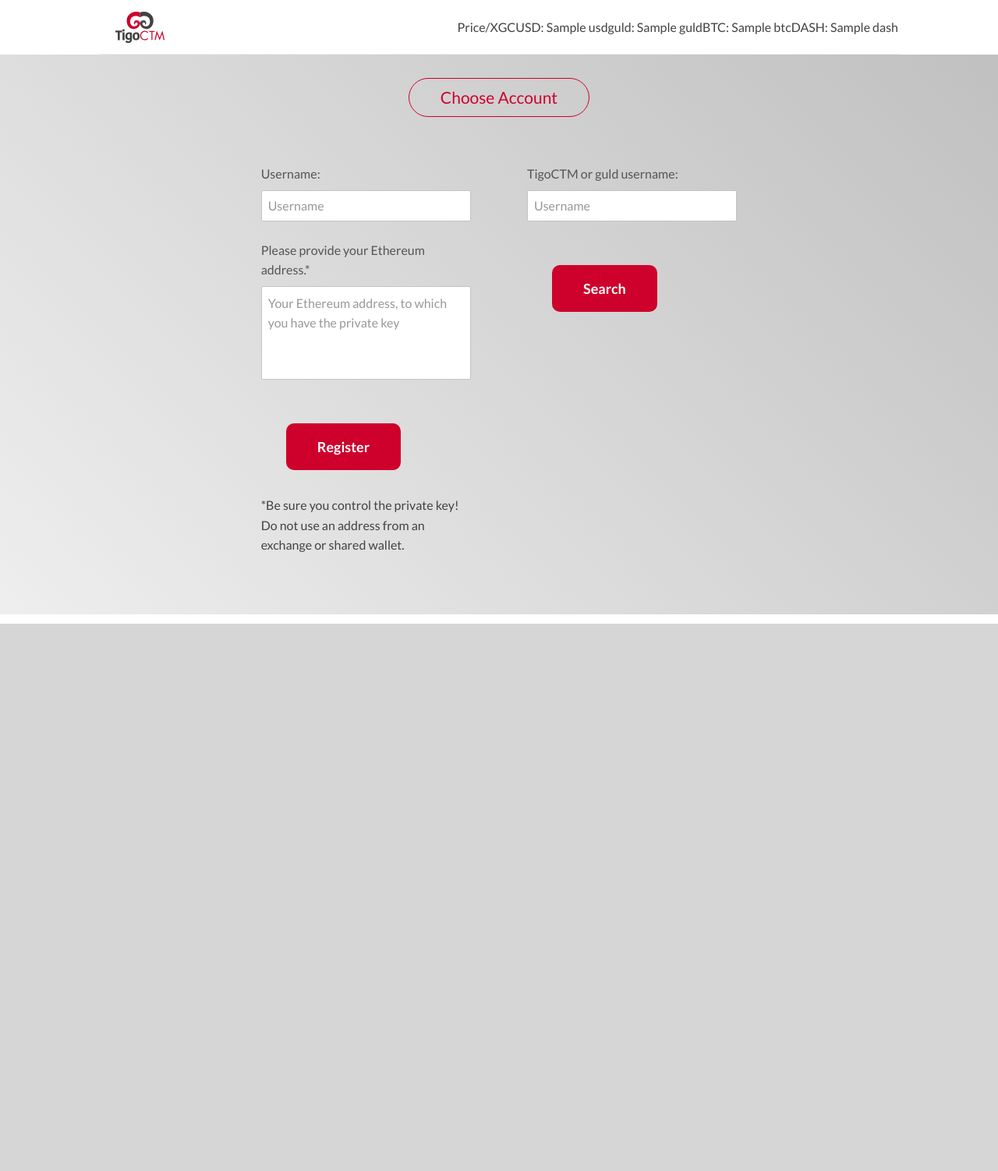
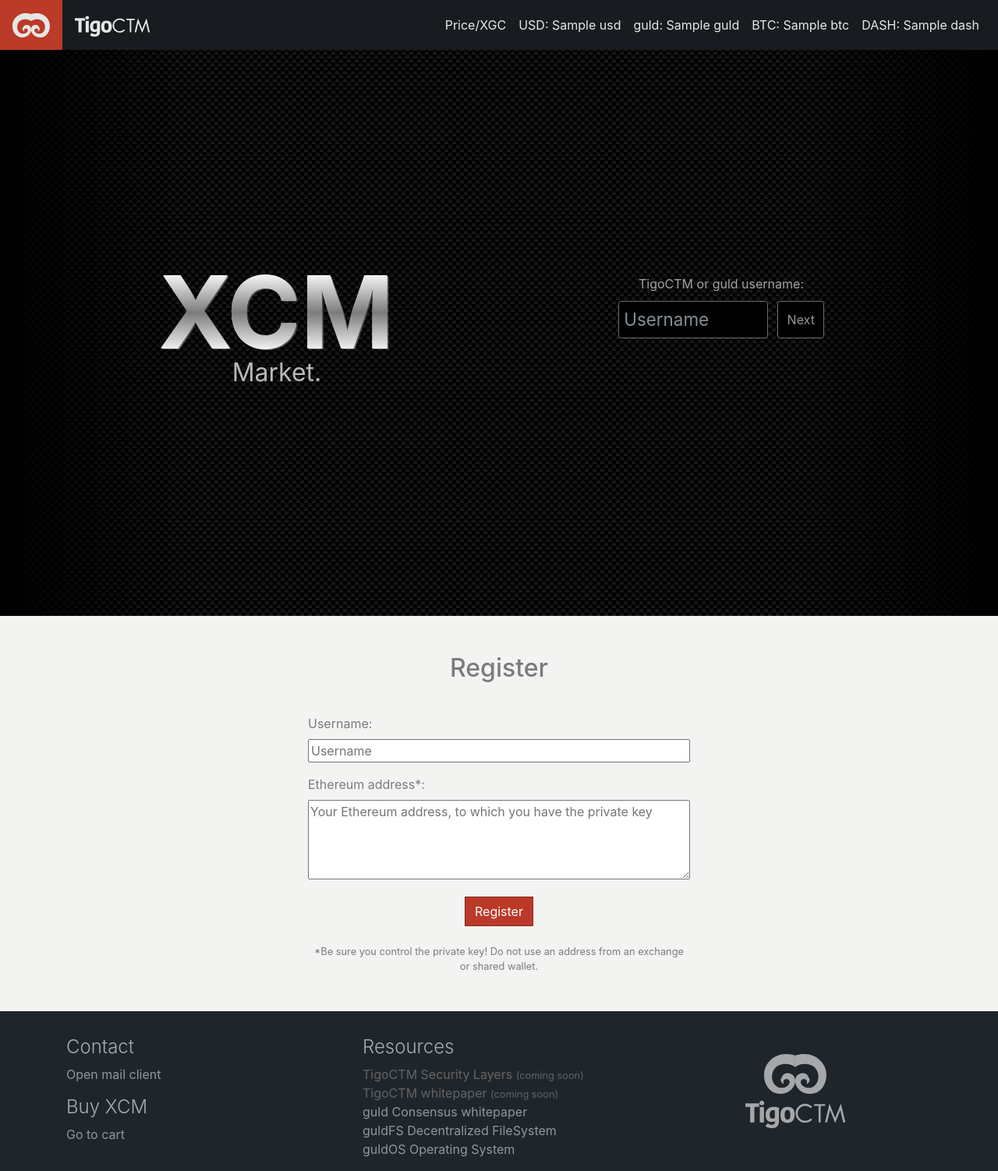
Before and after one commit to TigoCTM/tigoctm, a Flask app: template templates/identify.html in a window 1280 px wide. Shown: the whole page at 78% size. Before the commit the page ends 800 px from the top, so only its background shows below. Run offline with Flask 2, Linux system fonts and the light colour scheme; the template is opened without the code that fills it: most values are stand-ins (such as "Sample title", 1, 10 or a date in 2020); some libraries are stand-ins or nearby versions.

Commit message:
XCM Market new face

```diff
--- a/static/css/style.css
+++ b/static/css/style.css
@@ -17,6 +17,18 @@
 
 b {
     font-weight: bold;
+}
+
+.btn-primary {
+    color: #fff;
+    background-color: #bb3928;
+    border-radius: 0;
+    border-color: #82281c;
+}
+
+.btn-primary:hover, .btn-primary:active {
+    background-color: #8a2c1f;
+    border-color: #882c20;
 }
 
 .section-padding {
@@ -405,3 +417,74 @@
     background: white;
     color: black;
 }
+
+#identifyPage .header:after {
+    display: none;
+}
+
+#identifyPage .header form {
+    display: inline-block;
+}
+
+#identifyPage .header label {
+    margin-bottom: 0.6rem;
+}
+
+#identifyPage .header .btn {
+    font-size: 1rem;
+    padding: 0.7rem;
+    color: #989898;
+    -webkit-transition: all 0.5s; /* Safari */
+    transition: all 0.5s;
+}
+
+#identifyPage .header .btn:hover, #identifyPage .header .btn:active, #identifyPage .header .btn:visited {
+    background: #bb3928;
+    border-color: #541f18;
+    color: #e6e6e6;
+}
+
+#identifyPage .header input {
+    background: #000;
+    border: #6d6d6d solid 1px;
+    padding: 0.4rem;
+    color: #d4d4d4;
+    border-radius: 0.2rem;
+    font-size: 1.4rem;
+    margin: 0;
+}
+
+#identifyPage .header #name {
+    width: 12rem;
+}
+
+#identifyPage  #section-register {
+    background: #f3f3f2;
+    color: #7b7b7b;
+    padding: 3rem 0;
+}
+
+#identifyPage #section-register h2 {
+    padding: 0 0 2rem 0;
+}
+
+#identifyPage #section-register form {
+    display: inline-block;
+    max-width: 30rem;
+}
+
+#identifyPage #section-register input {
+    margin-bottom: 1rem;
+}
+
+#identifyPage #section-register #username, #identifyPage #section-register textarea {
+    width: 100%;
+}
+
+#identifyPage #section-register .please_note {
+    font-size: 0.8rem;
+}
+
+#identifyPage #section-register .btn {
+    margin: 1.4rem auto;
+}
--- a/templates/identify.html
+++ b/templates/identify.html
@@ -1,12 +1,27 @@
-<html lang="en" xmlns="http://www.w3.org/1999/xhtml">
+<!DOCTYPE HTML>
+<html>
 
 <head>
-  <meta charset="UTF-8" />
-  <meta name="viewport" content="width=device-width, initial-scale=1.0" />
-  <meta name="keywords" content="cryptocurrency,crypto,digitalcurrency,bitcoin,ethereum,dash,guld,xcm,tigoctm,ctm,machine,computer,atm,teller,manufacturer,security,privacy" />
-  <title>Identify - TigoCTM Crypto Machines</title>
+  <meta charset="utf-8">
+  <meta http-equiv="X-UA-Compatible" content="IE=edge">
+  <meta name="viewport" content="width=device-width, initial-scale=1">
+  <meta name="keywords" content="cryptocurrency,crypto,digitalcurrency,bitcoin,ethereum,dash,guld,xcm,tigoctm,ctm,machine,computer,atm,teller,manufacturer,security,privacy"
+  />
+  <title>TigoCTM Crypto Machines</title>
   <link rel="icon" href="{{ url_for('static', filename='img/tigoctm.ico') }}" type="image/x-icon" />
-  <link rel="stylesheet" type="text/css" href="{{ url_for('static', filename='css/main.css')}}" />
+
+  <!-- Bootstrap -->
+  <link rel="stylesheet" href="https://maxcdn.bootstrapcdn.com/bootstrap/4.0.0-beta.2/css/bootstrap.min.css" integrity="sha384-PsH8R72JQ3SOdhVi3uxftmaW6Vc51MKb0q5P2rRUpPvrszuE4W1povHYgTpBfshb"
+    crossorigin="anonymous">
+
+  <link rel="stylesheet" type="text/css" href="{{ url_for('static', filename='css/style.css')}}" />
+
+  <!-- HTML5 shim and Respond.js for IE8 support of HTML5 elements and media queries -->
+  <!-- WARNING: Respond.js doesn't work if you view the page via file:// -->
+  <!--[if lt IE 9]>
+    <script src="https://oss.maxcdn.com/html5shiv/3.7.2/html5shiv.min.js"></script>
+    <script src="https://oss.maxcdn.com/respond/1.4.2/respond.min.js"></script>
+    <![endif]-->
   <script type="application/javascript" src="{{ url_for('static', filename='js/eth-validate.js')}}"> </script>
   <script type="application/javascript">
     function submitId() {
@@ -18,7 +33,7 @@
         try {
           ethereumjs.ICAP.isAddress(ethereumjs.ICAP.fromAddress(faddy, false, true))
           window.location.assign(newloc + username + "/" + faddy);
-        } catch(e) {
+        } catch (e) {
           faddy = faddy.replace(/:/g, "").replace(/ /g, "");
           // var fre = /-----BEGIN *PGP *PUBLIC *KEY *BLOCK-----.*-----END *PGP *PUBLIC *KEY *BLOCK-----/
           var fre = /-----BEGIN.*BLOCK-----/
@@ -41,65 +56,51 @@
       return false
     }
   </script>
+
 </head>
 
-<body>
-  <div class="theme-page Header">
-    <div class="Topbar">
-      <div class="Topbar-content">
-        <div class="TopbarContent-logo">
-          <a href="{{ url_for('index') }}"><img src="{{ url_for('static', filename='img/logo.svg') }}" height="40" width="auto" /></a>
+<body id="identifyPage">
+  <nav class="navbar sticky-top navbar-expand navbar-light">
+    <a class="navbar-brand red" href="{{ url_for('index') }}">
+      <img id="isotipo" src="{{ url_for('static', filename='img/isotipo.svg') }}" class="img-responsive" alt="TigoCTM">
+    </a>
+    <a class="navbar-brand" href="{{ url_for('index') }}">
+      <img id="logotipo" src="{{ url_for('static', filename='img/logotipo.svg') }}" class="img-responsive" alt="TigoCTM">
+    </a>
+    <button class="navbar-toggler" type="button" data-toggle="collapse" data-target="#navbarNav" aria-controls="navbarNav" aria-expanded="false"
+      aria-label="Toggle navigation">
+      <span class="navbar-toggler-icon"></span>
+    </button>
+    <div class="collapse navbar-collapse" id="navbarNav">
+      <ul class="navbar-nav ml-auto">
+        {% include 'price-bar.html' %}
+      </ul>
     </div>
-        {% include 'price-bar.html' %}
+  </nav>
+
+  <header class="header text-center">
+    <div class="container">
+      <div class="row">
+        <div class="col-md-6">
+          <div id="xcm_logo">
+            <div class="back">XCM</div>
+            <div class="front">XCM</div>
+          </div>
+          <div class="now">Market.</div>
+        </div>
+        <div class="col-md-6">
+          <div id="login">
+            <form id="identify" onSubmit="return searchId();" action="#" class="form-inline">
+              <div class="form-group row">
+                <div class="col-sm-12">
+                  <label for="name">TigoCTM or guld username:</label>
                 </div>
               </div>
-  </div>
-
-  <div class="theme-page Contact" style="margin-top: 60px;">
-    <div class="theme-page-container">
-      <div class="theme-page-content">
-        <div class="theme-page-content-title">
-          <p>Choose Account</p>
-        </div>
-        <div class="theme-page-content--small">
-          <div class="u-row">
-            <div class="u-column u-column--hd2 u-column--md5">
-              <div class="Information-info">
-              </div>
-            </div>
-            <div class="u-column u-column--hd4 u-column--md9">
-              <div class="Information-info">
-                <form id="identify" onSubmit="return submitId();" action="#">
-                  <div class="form-row">
-                    <label for="username">Username:<span class="form-error" id="error-username">Unknown username</span></label>
-                    <input maxlength="40" name="username" id="username" placeholder="Username" type="text" />
-                  </div>
-                  <div class="form-row">
-                    <label for="public-key">Please provide your  Ethereum address.*<span class="form-error" id=
-                    "error-name"></span></label>
-                    <textarea rows="4" columns="20" maxlength="5000" name="faddress" id="faddress" placeholder="Your Ethereum address, to which you have the private key" type="text"></textarea>
-                  </div>
-                  <div class="form-row">
-                    <div>
-                      <input  class="u-btn u-btn-x-large theme-btn-primary" value="Register" type="submit" />
-                    </div>
-                  </div>
-                  <div class="form-row">
-                    <span>*Be sure you control the private key! Do not use an address from an exchange or shared wallet.</span>
-                  </div>
-                </form>
-              </div>
-            </div>
-            <div class="u-column u-column--hd4 u-column--md9">
-              <div class="Information-info">
-                <form id="identify" onSubmit="return searchId();" action="#">
-                  <div class="form-row">
-                    <label for="name">TigoCTM or guld username:<span class="form-error" id="error-name">Unknown name</span></label>
-                    <input maxlength="40" name="name" id="name" placeholder="Username" type="text" />
-                  </div>
-                  <div class="form-row">
-                    <div>
-                      <input  class="u-btn u-btn-x-large theme-btn-primary" value="Search" type="submit" />
+              <div class="form-group row">
+                <div class="col-sm-12">
+                  <input maxlength="40" name="name" id="name" placeholder="Username" type="text" class="form-control mb-2 mr-sm-2 mb-sm-0"
+                  />
+                  <input class="btn" value="Next" type="submit" />
                 </div>
               </div>
             </form>
@@ -107,9 +108,110 @@
         </div>
       </div>
     </div>
+  </header>
+
+  <section id="section-register" class="section-wrapper text-center">
+    <div class="container">
+      <div class="row">
+        <div class="col-md-12">
+          <h2>Register</h2>
+        </div>
+      </div>
+      <div class="row">
+        <div class="col-md-12">
+          <form id="identify" onSubmit="return submitId();" action="#">
+            <div class="form-row">
+              <label for="username">Username:
+              </label>
+            </div>
+            <div class="form-row">
+              <input maxlength="40" name="username" id="username" placeholder="Username" type="text" />
+            </div>
+            <div class="form-row">
+              <label for="public-key">Ethereum address*:
+              </label>
+            </div>
+            <div class="form-row">
+              <textarea rows="4" columns="20" maxlength="5000" name="faddress" id="faddress" placeholder="Your Ethereum address, to which you have the private key"
+                type="text"></textarea>
+            </div>
+            <div class="form-row text-center">
+                <input id="register_btn" class="btn btn-primary" value="Register" type="submit" />
+            </div>
+            <div class="form-row">
+              <span class="please_note">*Be sure you control the private key! Do not use an address from an exchange or shared wallet.</span>
+            </div>
+          </form>
         </div>
       </div>
     </div>
+  </section>
+
+  <footer class="footer" role="contentinfo">
+    <div class="container">
+      <div class="row">
+        <div class="col-md-4 col-sm-4">
+          <!--Column1-->
+          <div class="footer-pad">
+            <h4>Contact</h4>
+            <ul class="list-unstyled">
+              <li>
+                <a href="mailto:info@tigoctm.com?subject=Contact Form">Open mail client</a>
+              </li>
+            </ul>
+            <h4>Buy XCM</h4>
+            <ul class="list-unstyled">
+              <li>
+                <a href="{{ url_for('identify') }}">Go to cart</a>
+              </li>
+            </ul>
+          </div>
+        </div>
+        <div class="col-md-4 col-sm-4">
+          <!--Column1-->
+          <div class="footer-pad">
+            <h4>Resources</h4>
+            <address>
+              <ul class="list-unstyled">
+                <li>
+                  TigoCTM Security Layers
+                  <span>(coming soon)</span>
+                </li>
+                <li>TigoCTM whitepaper
+                  <span>(coming soon)</span>
+
+                </li>
+                <li>
+                  <a href="https://guld.io/guld-whitepaper.pdf" target="_blank">guld Consensus whitepaper</a>
+                </li>
+                <li>
+                  <a href="https://guld.io/guldFS-Specification.pdf" target="_blank">guldFS Decentralized FileSystem</a>
+                </li>
+                <li>
+                  <a href="https://guld.io/guldFS-Specification.pdf" target="_blank">guldOS Operating System</a>
+                </li>
+              </ul>
+            </address>
+          </div>
+        </div>
+        <div class="col-md-4 col-sm-4">
+          <!--Column1-->
+          <div class="footer-pad text-center">
+            <ul class="list-unstyled">
+              <li>
+                <img src="{{ url_for('static', filename='img/isotipo.svg') }}" class="img-responsive isotipo" alt="TigoCTM">
+              </li>
+              <li>
+                <img src="{{ url_for('static', filename='img/logotipo.svg') }}" class="img-responsive logotipo" alt="TigoCTM">
+              </li>
+            </ul>
+          </div>
+        </div>
+      </div>
+    </div>
+  </footer>
+  <script src="{{ url_for('static', filename='js/jquery-3.2.1.min.js') }}"></script>
+  <script src="{{ url_for('static', filename='js/script.js') }}"></script>
 </body>
 
 </html>
--- a/templates/index.html
+++ b/templates/index.html
@@ -8,7 +8,7 @@
   <meta name="keywords" content="cryptocurrency,crypto,digitalcurrency,bitcoin,ethereum,dash,guld,xcm,tigoctm,ctm,machine,computer,atm,teller,manufacturer,security,privacy"
   />
   <title>TigoCTM Crypto Machines</title>
-  <link rel="icon" href="{{ url_for('static', filename='img2/tigoctm.ico') }}" type="image/x-icon" />
+  <link rel="icon" href="{{ url_for('static', filename='img/tigoctm.ico') }}" type="image/x-icon" />
 
   <!-- Bootstrap -->
   <link rel="stylesheet" href="https://maxcdn.bootstrapcdn.com/bootstrap/4.0.0-beta.2/css/bootstrap.min.css" integrity="sha384-PsH8R72JQ3SOdhVi3uxftmaW6Vc51MKb0q5P2rRUpPvrszuE4W1povHYgTpBfshb"
@@ -326,6 +326,7 @@
   </footer>
   <script src="{{ url_for('static', filename='js/jquery-3.2.1.min.js') }}"></script>
   <script src="{{ url_for('static', filename='js/script.js') }}"></script>
+
 </body>
 
 </html>
```
Lines whose indentation alone changed are shown as unchanged.
